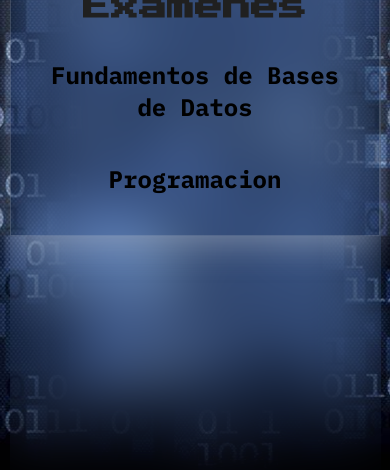
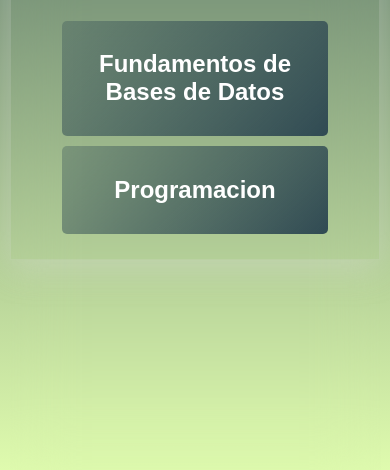
Before and after one commit to AaronSGomez/Examenes, a plain HTML site: page index.html in a window 390 px wide. Shown: the part 374-844 px from the top of the page. Drawn offline with Linux system fonts and the light colour scheme.

Commit message:
enlaces y estilos

```diff
--- a/index.html
+++ b/index.html
@@ -11,8 +11,8 @@
   <img src="./assets/6582acc6ffb3870af64bf0b5__negative_logo.png">
   <ul>
       <li><h1>Generador de Examenes </h1></li>
-      <li><h2>Fundamentos de Bases de Datos</h2></li>
-      <li><h2>Programacion</h2></li>
+      <li><button onclick="window.location.href='./fundamentos.html';"><h2>Fundamentos de Bases de Datos</h2></button></li>
+      <li><button onclick="window.location.href='./programacion.html';"><h2>Programacion</h2></button></li>
   </ul>
   </div>
 </body>
--- a/style.css
+++ b/style.css
@@ -111,13 +111,10 @@ button:focus {
   outline: 2px solid #ffffff; /* Resaltado para accesibilidad */
 }
 
- @media (max-width: 460px) {
+@media (max-width: 760px) {
   body{
     width: 95%;
-    background-image: url("./assets/bgmovil.jpg");
-    background-position: center;
-    background-size: cover;
-    background-repeat:repeat-y;
+
   }
   h1{
     font-size: 28px;
```
